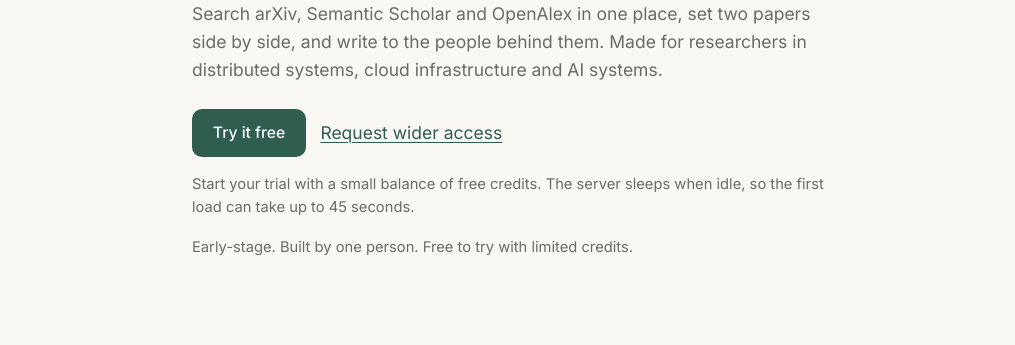
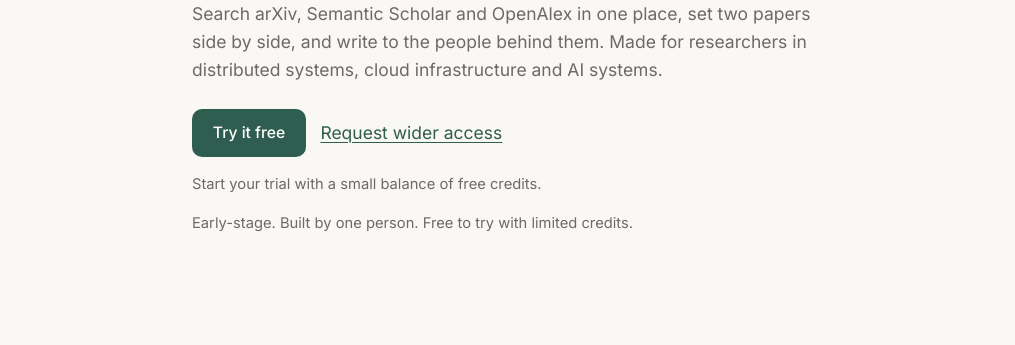
Before and after one commit to marawan090/axiom-landing-page, a website: page index.html in a window 1280 px wide. Shown: the part 302-647 px from the top of the page, without its empty margins (132-1147 px from the left). Drawn offline with Linux system fonts and the light colour scheme.

Commit message:
feat(site): remove cold-start note from hero

```diff
--- a/index.html
+++ b/index.html
@@ -276,7 +276,7 @@
           <a class="btn" href="https://app.swmp-labs.tech/">Try it free</a>
           <a href="#access">Request wider access</a>
         </div>
-        <p class="hero-note">Start your trial with a small balance of free credits. The server sleeps when idle, so the first load can take up to 45 seconds.</p>
+        <p class="hero-note">Start your trial with a small balance of free credits.</p>
         <p class="status-line">Early-stage. Built by one person. Free to try with limited credits.</p>
       </div>
     </section>
```
